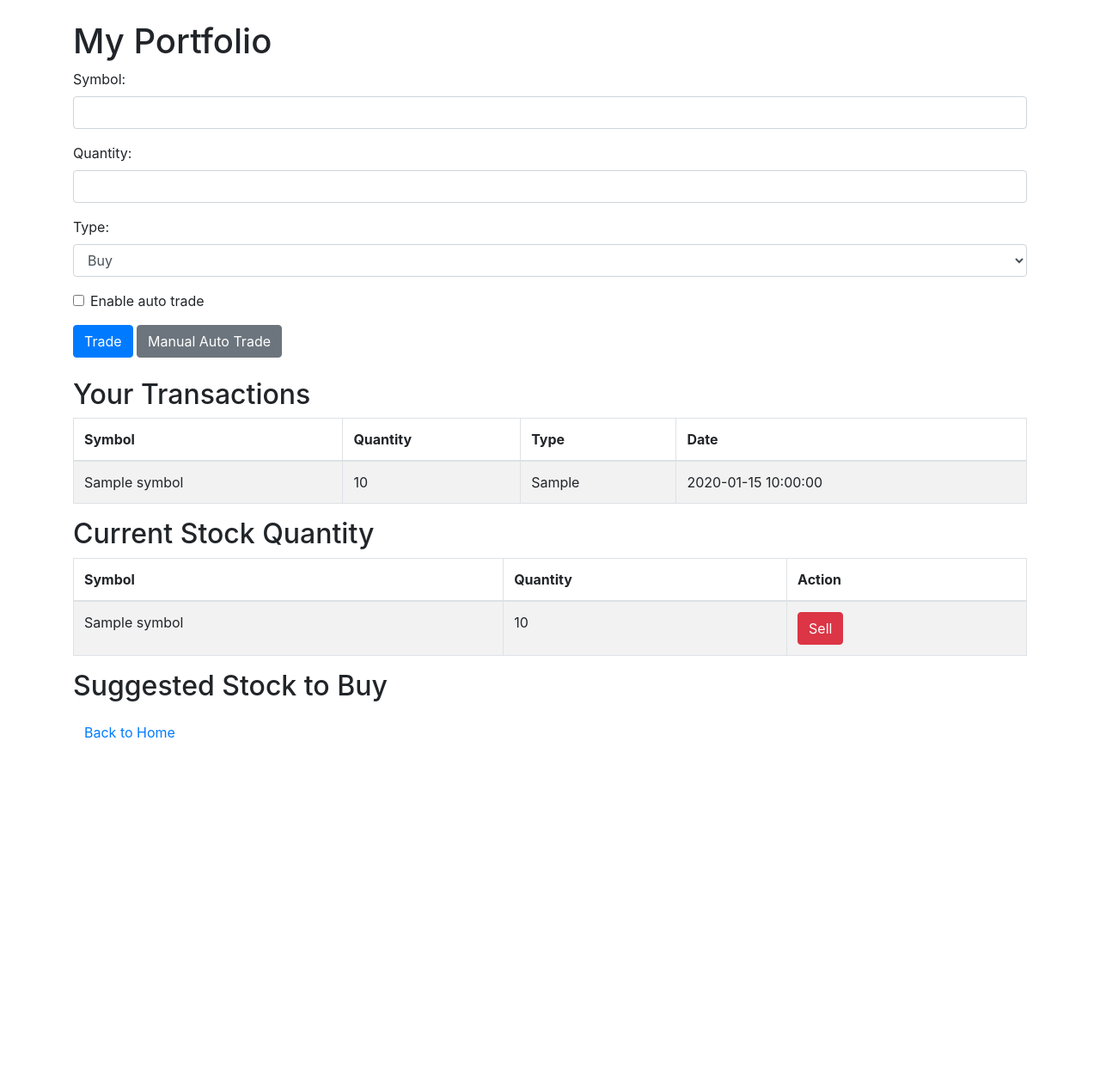
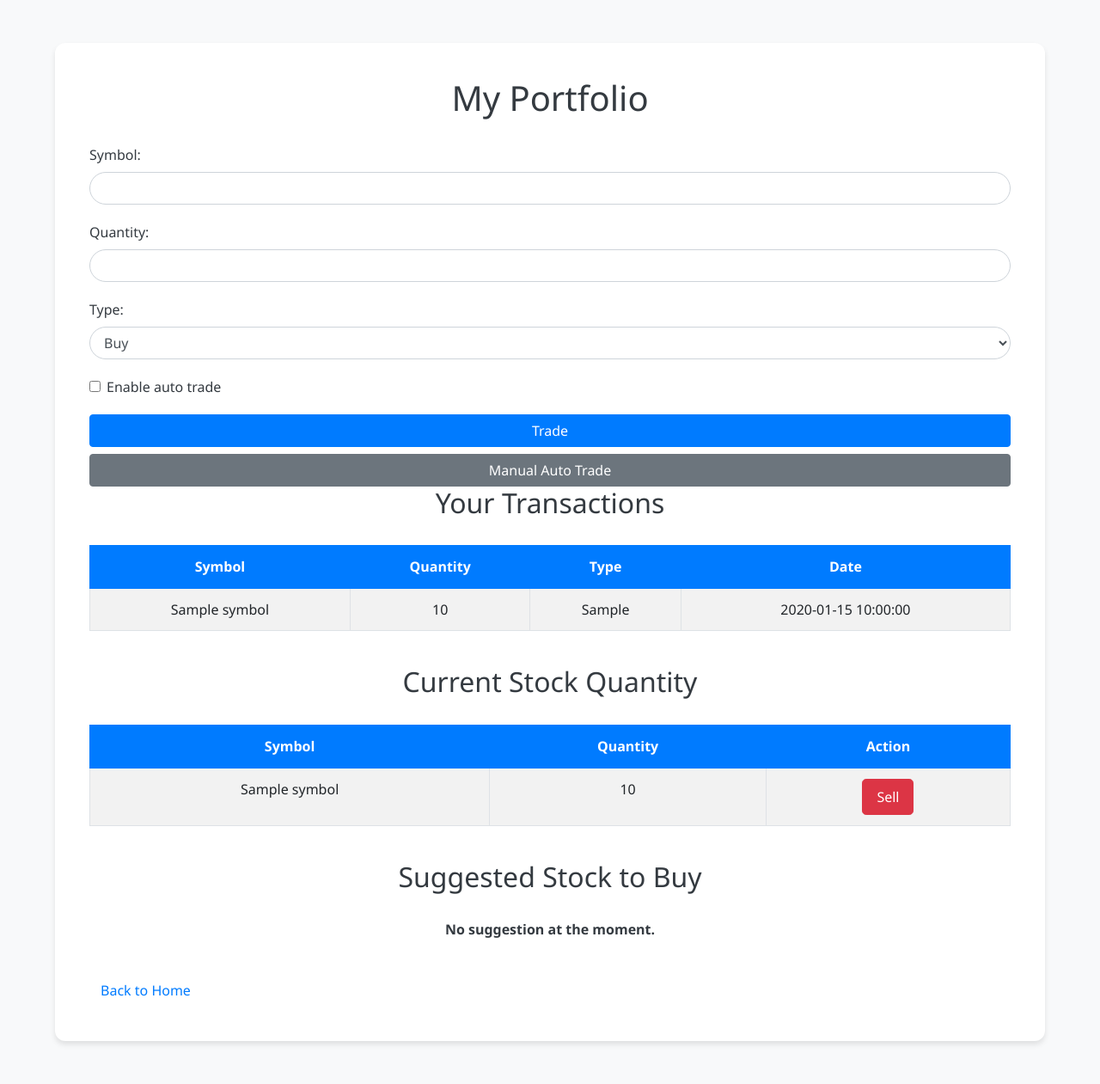
Before and after one commit to datnt2003/24_Automated-Trading-System, a Flask app: template templates/portfolio.html in a window 1280 px wide. Shown: the whole page at 86% size. Before the commit the page ends 859 px from the top, so only its background shows below. Run offline with Flask 3, Linux system fonts and the light colour scheme; the template is opened without the code that fills it: most values are stand-ins (such as "Sample title", 1, 10 or a date in 2020); some libraries are stand-ins or nearby versions.

Commit message:
Add files via upload

```diff
--- a/templates/portfolio.html
+++ b/templates/portfolio.html
@@ -5,16 +5,108 @@
     <meta name="viewport" content="width=device-width, initial-scale=1.0">
     <title>My Portfolio</title>
     <link href="https://maxcdn.bootstrapcdn.com/bootstrap/4.5.2/css/bootstrap.min.css" rel="stylesheet">
+    <style>
+        body {
+            font-family: 'Segoe UI', Tahoma, Geneva, Verdana, sans-serif;
+            background-color: #f8f9fa;
+            color: #343a40;
+            margin: 0;
+            padding: 0;
+        }
+        .container {
+            width: 90%;
+            max-width: 1200px; /* Increase max-width for larger screens */
+            margin: 50px auto;
+            padding: 40px;
+            background-color: #fff;
+            border-radius: 12px;
+            box-shadow: 0 4px 6px rgba(0, 0, 0, 0.1);
+            transition: box-shadow 0.3s ease;
+        }
+        .container:hover {
+            box-shadow: 0 8px 12px rgba(0, 0, 0, 0.1);
+        }
+        h1, h2 {
+            text-align: center;
+            margin-bottom: 30px;
+        }
+        .form-group {
+            margin-bottom: 20px;
+        }
+        .btn-primary {
+            background-color: #007bff;
+            border-color: #007bff;
+            transition: background-color 0.3s ease, border-color 0.3s ease;
+        }
+        .btn-primary:hover {
+            background-color: #0056b3;
+            border-color: #0056b3;
+        }
+        .btn-secondary {
+            background-color: #6c757d;
+            border-color: #6c757d;
+            transition: background-color 0.3s ease, border-color 0.3s ease;
+        }
+        .btn-secondary:hover {
+            background-color: #5a6268;
+            border-color: #545b62;
+        }
+        .table {
+            margin-bottom: 40px;
+        }
+        #suggested_stock {
+            margin-bottom: 40px;
+            text-align: center;
+        }
+        .btn-link {
+            color: #007bff;
+        }
+        .btn-link:hover {
+            text-decoration: none;
+        }
+        .btn-danger {
+            background-color: #dc3545;
+            border-color: #dc3545;
+            transition: background-color 0.3s ease, border-color 0.3s ease;
+        }
+        .btn-danger:hover {
+            background-color: #c82333;
+            border-color: #bd2130;
+        }
+        .btn-sm {
+            padding: 0.5rem 1rem;
+            font-size: 1rem;
+            line-height: 1.5;
+            border-radius: 0.3rem;
+        }
+        .table thead th {
+            background-color: #007bff;
+            color: #fff;
+            border-color: #007bff;
+        }
+        .table th, .table td {
+            border: 1px solid #dee2e6;
+            padding: 12px;
+            text-align: center;
+        }
+        .form-control {
+            border-radius: 20px;
+            transition: box-shadow 0.3s ease;
+        }
+        .form-control:focus {
+            box-shadow: 0 0 0 0.2rem rgba(0, 123, 255, 0.25);
+        }
+    </style>
 </head>
 <body>
-    <div class="container mt-4">
+    <div class="container">
         <h1>My Portfolio</h1>
         {% if error_message %}
         <div class="alert alert-danger" role="alert">
             {{ error_message }}
         </div>
         {% endif %}
-        <form id="trade-form" class="mb-4">
+        <form id="trade-form">
             <div class="form-group">
                 <label for="symbol">Symbol:</label>
                 <input type="text" id="symbol" name="symbol" class="form-control" required>
@@ -34,12 +126,12 @@
                 <input type="checkbox" id="auto_trade" name="auto_trade" class="form-check-input">
                 <label for="auto_trade" class="form-check-label">Enable auto trade</label>
             </div>
-            <button type="submit" class="btn btn-primary">Trade</button>
-            <button type="button" id="manual_auto_trade" class="btn btn-secondary">Manual Auto Trade</button>
+            <button type="submit" class="btn btn-primary btn-block">Trade</button>
+            <button type="button" id="manual_auto_trade" class="btn btn-secondary btn-block">Manual Auto Trade</button>
         </form>
 
         <h2>Your Transactions</h2>
-        <table class="table table-bordered table-striped">
+        <table class="table table-striped">
             <thead>
                 <tr>
                     <th>Symbol</th>
@@ -61,12 +153,12 @@
         </table>
 
         <h2>Current Stock Quantity</h2>
-        <table class="table table-bordered table-striped">
+        <table class="table table-striped">
             <thead>
                 <tr>
                     <th>Symbol</th>
                     <th>Quantity</th>
-                    <th>Action</th> <!-- Add this header for the action column -->
+                    <th>Action</th>
                 </tr>
             </thead>
             <tbody id="stock-quantity-table-body">
@@ -75,18 +167,21 @@
                     <td>{{ symbol }}</td>
                     <td>{{ quantity }}</td>
                     <td>
-                        <button class="btn btn-danger" onclick="sellStock('{{ symbol }}', '{{ quantity }}', this)">Sell</button>
-                    </td> <!-- Add the Sell button here -->
+                        <button class="btn btn-danger btn-sm" onclick="sellStock('{{ symbol }}', '{{ quantity }}', this)">Sell</button>
+                    </td>
                 </tr>
                 {% endfor %}
             </tbody>
         </table>
 
         <h2>Suggested Stock to Buy</h2>
-        <p id="suggested_stock" class="font-weight-bold"></p>
+        <p id="suggested_stock" class="font-weight-bold">No suggestion at the moment.</p>
 
         <a href="/" class="btn btn-link">Back to Home</a>
     </div>
+</body>
+</html>
+
 
     <script>
         // Function to fetch suggested stock from the server
```
